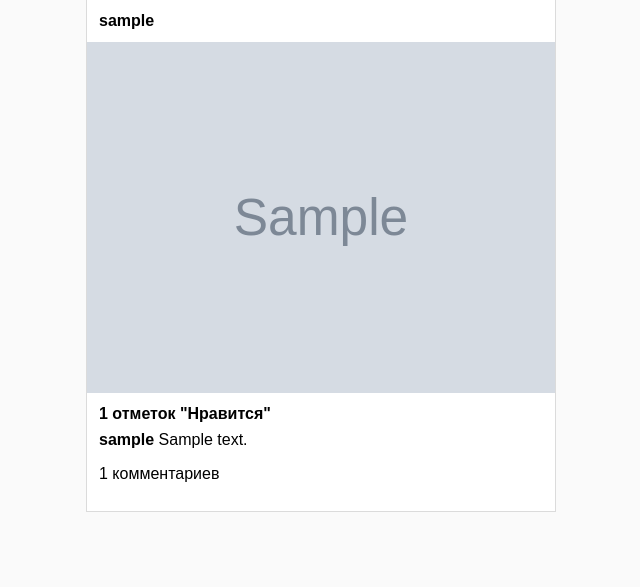
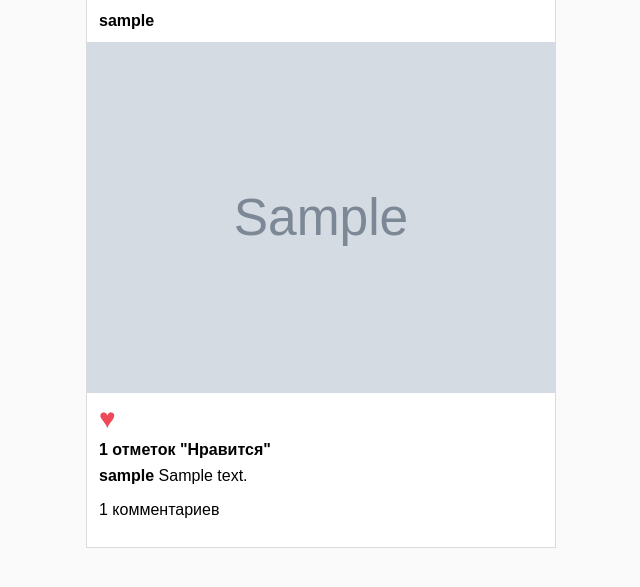
Before and after one commit to UralSultan/task63, a Django app: page / in a window 1280 px wide. Shown: the part 94-681 px from the top of the page, without its empty margins (319-959 px from the left). Run offline with Django 5.2, Linux system fonts and the light colour scheme; a user stored in the database is signed in; tables that the repository leaves empty hold one stand-in row (values such as "Sample post"); grey boxes marked "Sample" are stand-in pictures.

Commit message:
Реализован 5 этап, реализованна система лайков. Добавлен метод в post views, обновил шаблоны

```diff
--- a/accounts/templates/base.html
+++ b/accounts/templates/base.html
@@ -111,6 +111,16 @@
             background: #0095f6;
             color: white;
             font-weight: bold;
+            cursor: pointer;
+        }
+
+        .icon-button {
+            width: auto;
+            margin: 0;
+            padding: 0;
+            border: none;
+            background: transparent;
+            color: #262626;
             cursor: pointer;
         }
 
@@ -283,6 +293,22 @@
             padding: 12px;
         }
 
+        .post-actions {
+            display: flex;
+            align-items: center;
+            gap: 12px;
+            margin-bottom: 8px;
+        }
+
+        .like-button {
+            font-size: 28px;
+            line-height: 1;
+        }
+
+        .like-button.liked {
+            color: #ed4956;
+        }
+
         .post-description {
             margin: 8px 0;
         }
--- a/posts/models.py
+++ b/posts/models.py
@@ -8,6 +8,7 @@ class Post(models.Model):
     description = models.TextField(blank=True, verbose_name='Описание')
     likes_count = models.PositiveIntegerField(default=0, verbose_name='Количество лайков')
     comments_count = models.PositiveIntegerField(default=0, verbose_name='Количество комментариев')
+    liked_users = models.ManyToManyField(settings.AUTH_USER_MODEL, related_name='liked_posts', blank=True, verbose_name='Лайкнули')
     created_at = models.DateTimeField(auto_now_add=True, verbose_name='Дата создания')
 
     class Meta:
--- a/posts/templates/posts/partial/post_card.html
+++ b/posts/templates/posts/partial/post_card.html
@@ -1,7 +1,20 @@
 <div class="post-card">
     <div class="post-author">{{ post.author.username }}</div>
-    <img src="{{ post.image.url }}" alt="Публикация {{ post.author.username }}" class="post-image">
+    <a href="{% url 'posts:detail' post.pk %}">
+        <img src="{{ post.image.url }}" alt="Публикация {{ post.author.username }}" class="post-image">
+    </a>
     <div class="post-body">
+        <div class="post-actions">
+            <form action="{% url 'posts:like' post.pk %}" method="post">
+                {% csrf_token %}
+                {% if request.user in post.liked_users.all %}
+                    <button type="submit" class="icon-button like-button liked" title="Убрать лайк">♥</button>
+                {% else %}
+                    <button type="submit" class="icon-button like-button" title="Лайкнуть">♡</button>
+                {% endif %}
+            </form>
+        </div>
+
         <strong>{{ post.likes_count }} отметок "Нравится"</strong>
         {% if post.description %}
             <p class="post-description">
--- a/posts/urls.py
+++ b/posts/urls.py
@@ -1,10 +1,12 @@
 from django.urls import path
 
-from .views import post_create_view
+from .views import post_create_view, post_detail_view, post_like_view
 
 
 app_name = 'posts'
 
 urlpatterns = [
     path('create/', post_create_view, name='create'),
+    path('<int:pk>/', post_detail_view, name='detail'),
+    path('<int:pk>/like/', post_like_view, name='like'),
 ]
```
Also changed, not shown: posts/templates/posts/post_detail.html (added, +11 -0 lines), posts/views.py (+29 -1 lines), posts/migrations/0002_post_liked_users.py (added).
